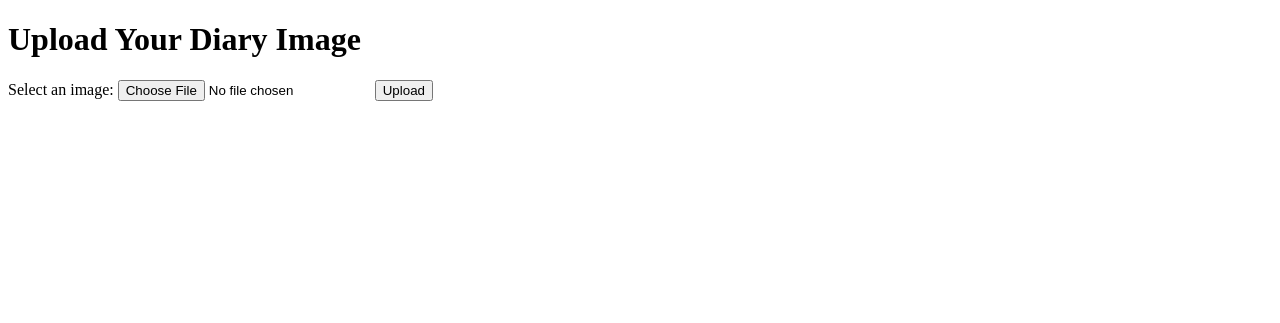
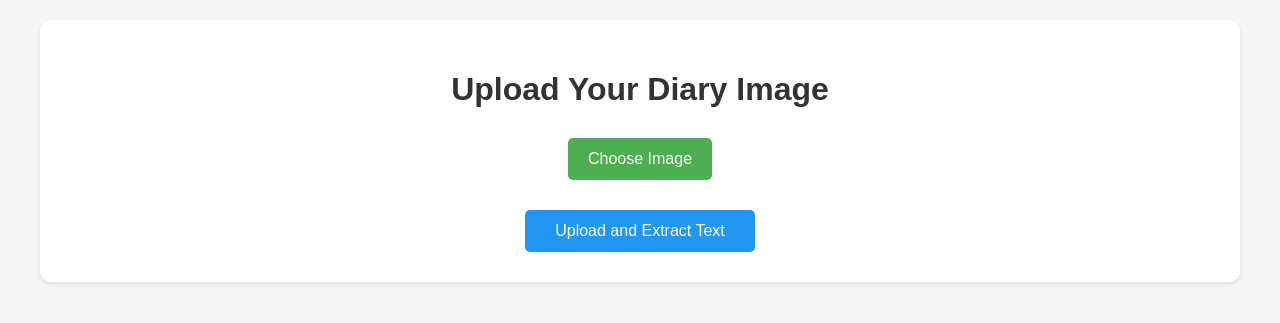
Before and after one commit to rachel-tanhao/AI-Visual-Diary, a Django app: template myproject/image_generator/templates/image_generator/upload_diary.html in a window 1280 px wide. Shown: the top 323 px of the page. Run offline with Django 3.2, Linux system fonts and the light colour scheme; the template is opened without the code that fills it, so the values that code supplies are empty.

Commit message:
Implemented a complete UI for diary upload and extract

```diff
--- a/myproject/image_generator/templates/image_generator/upload_diary.html
+++ b/myproject/image_generator/templates/image_generator/upload_diary.html
@@ -4,14 +4,88 @@
     <meta charset="UTF-8">
     <meta name="viewport" content="width=device-width, initial-scale=1.0">
     <title>Upload Diary</title>
+    <style>
+        body {
+            font-family: Arial, sans-serif;
+            max-width: 1200px;
+            margin: 0 auto;
+            padding: 20px;
+            background-color: #f5f5f5;
+        }
+        .upload-container {
+            background-color: white;
+            padding: 30px;
+            border-radius: 10px;
+            box-shadow: 0 2px 4px rgba(0,0,0,0.1);
+            text-align: center;
+        }
+        h1 {
+            color: #333;
+            margin-bottom: 30px;
+        }
+        .upload-form {
+            display: flex;
+            flex-direction: column;
+            align-items: center;
+            gap: 20px;
+        }
+        .file-input-container {
+            position: relative;
+            width: 300px;
+        }
+        .file-input-label {
+            display: inline-block;
+            padding: 12px 20px;
+            background-color: #4CAF50;
+            color: white;
+            border-radius: 5px;
+            cursor: pointer;
+            transition: background-color 0.3s;
+        }
+        .file-input-label:hover {
+            background-color: #45a049;
+        }
+        input[type="file"] {
+            display: none;
+        }
+        button {
+            padding: 12px 30px;
+            background-color: #2196F3;
+            color: white;
+            border: none;
+            border-radius: 5px;
+            cursor: pointer;
+            font-size: 16px;
+            transition: background-color 0.3s;
+        }
+        button:hover {
+            background-color: #1976D2;
+        }
+        #file-name {
+            margin-top: 10px;
+            color: #666;
+        }
+    </style>
 </head>
 <body>
-    <h1>Upload Your Diary Image</h1>
-    <form method="POST" enctype="multipart/form-data">
-        {% csrf_token %}
-        <label for="diary_image">Select an image:</label>
-        <input type="file" name="diary_image" id="diary_image" required>
-        <button type="submit">Upload</button>
-    </form>
+    <div class="upload-container">
+        <h1>Upload Your Diary Image</h1>
+        <form method="POST" enctype="multipart/form-data" class="upload-form">
+            {% csrf_token %}
+            <div class="file-input-container">
+                <label for="diary_image" class="file-input-label">Choose Image</label>
+                <input type="file" name="diary_image" id="diary_image" accept="image/*" required>
+                <div id="file-name"></div>
+            </div>
+            <button type="submit">Upload and Extract Text</button>
+        </form>
+    </div>
+
+    <script>
+        document.getElementById('diary_image').addEventListener('change', function(e) {
+            const fileName = e.target.files[0]?.name || 'No file selected';
+            document.getElementById('file-name').textContent = fileName;
+        });
+    </script>
 </body>
 </html>
--- a/myproject/image_generator/urls.py
+++ b/myproject/image_generator/urls.py
@@ -7,8 +7,8 @@ urlpatterns = [
     path('', views.home, name='home'),  # Home view
     path('upload/', views.upload_diary, name='upload_diary'),
     path('generate/<int:diary_id>/', views.generate_images, name='generate_images'),
-    path('display/<int:generation_id>/', views.display_generated_images, name='display_images'),
-    path('test-api-key/', views.test_api_key, name='test_api_key'),
+    path('display/<str:generation_id>/', views.display_generated_images, name='display_images'),
+    path('test-leonardo-api-key/', views.test_leonardo_api_key, name='test_leonardo_api_key'),
 ]
 
 urlpatterns += static(settings.MEDIA_URL, document_root=settings.MEDIA_ROOT)
```
Also changed, not shown: myproject/image_generator/cloudvision.py (+13 -4 lines), myproject/image_generator/image_generation.py (+53 -9 lines), myproject/image_generator/models.py (+5 -4 lines), myproject/image_generator/templates/image_generator/show_extracted_text.html (+92 -8 lines), myproject/image_generator/views.py (+26 -16 lines), myproject/db.sqlite3, myproject/image_generator/migrations/0001_initial.py, myproject/media/diaries/diary_chinese_Kx30u7o.png.jpg (added), myproject/media/diary_images/diary_chinese.png.jpg (added), 1 other file.
